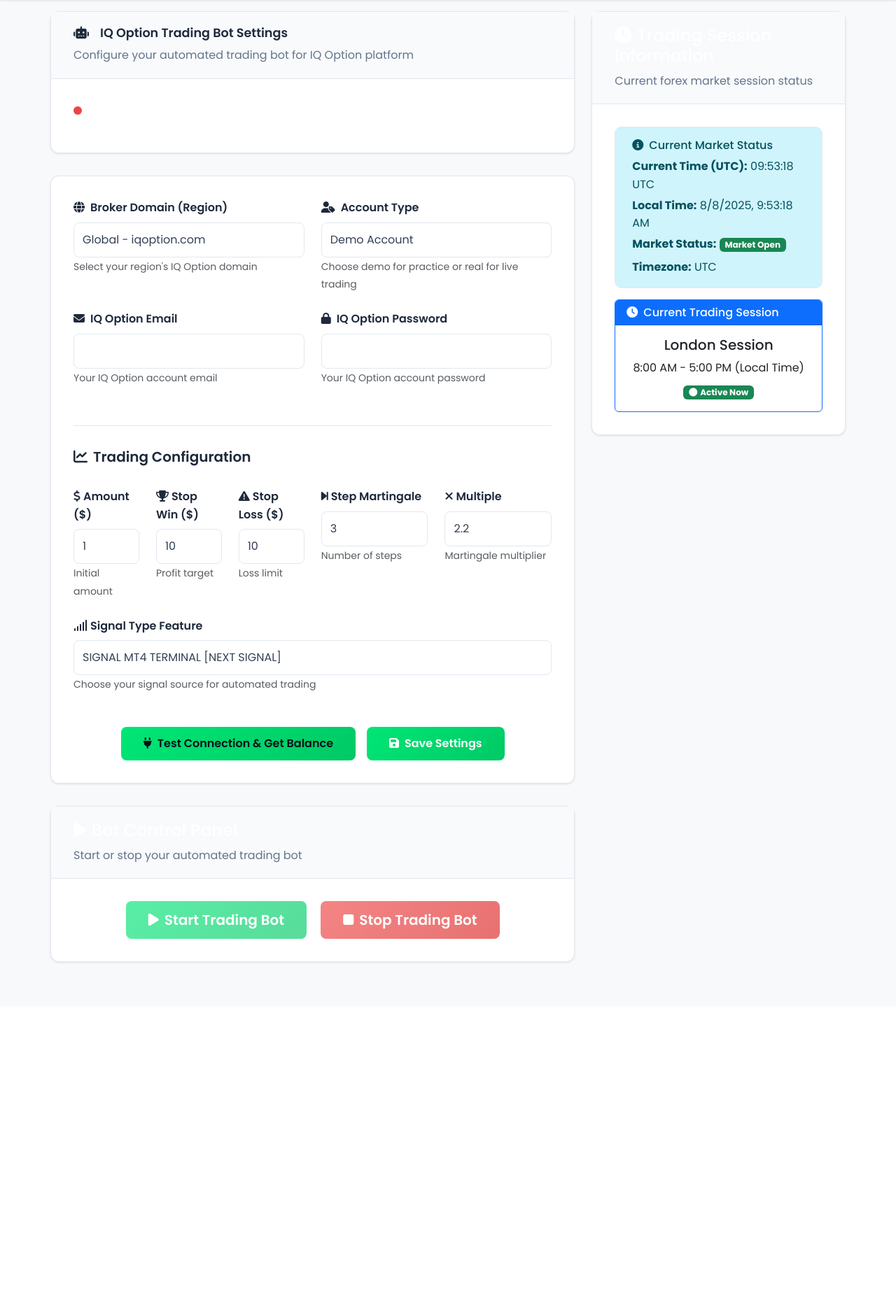
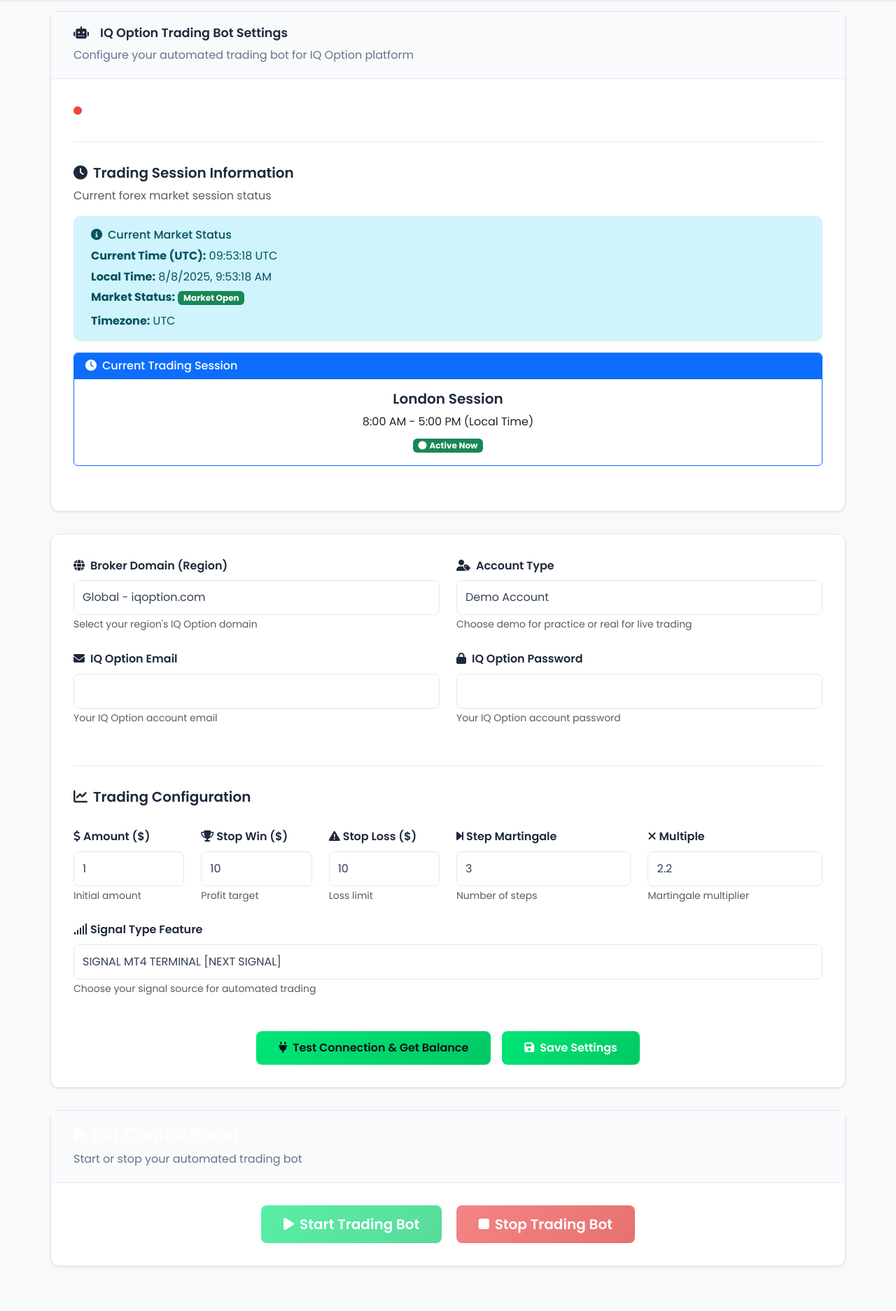
Before and after one commit to rahmangunawans/TradeForce, a Flask app: page /bot-settings in a window 1280 px wide. Shown: the part 70-1944 px from the top of the page at 70% size. Before the commit the page ends 1447 px from the top, so only its background shows below. Run offline with Flask 3, Linux system fonts and the light colour scheme; the visitor is signed in with stand-in values (Sample User, id 1); data that the repository does not hold is empty.

Commit message:
Make trading session information more visible and accessible
Moves trading session information to the main header and updates layout for better visibility.

Replit-Commit-Author: Agent
Replit-Commit-Session-Id: 41feda4d-084d-470b-870b-4d096fe35ca1
Replit-Commit-Checkpoint-Type: full_checkpoint
Replit-Commit-Screenshot-Url: https://storage.googleapis.com/screenshot-production-us-central1/cf7c97a0-e871-41d8-9586-21aaa8ffefe9/41feda4d-084d-470b-870b-4d096fe35ca1/gI78BRG

```diff
--- a/templates/bot_settings.html
+++ b/templates/bot_settings.html
@@ -271,8 +271,8 @@
     <div class="bot-settings-container">
 
         <div class="row">
-            <!-- Left Column: Bot Settings -->
-            <div class="col-md-8">
+            <!-- Main Column: Bot Settings (Full Width) -->
+            <div class="col-md-12">
                 <!-- Page Header -->
                 <div class="settings-card">
                     <div class="settings-header">
@@ -295,6 +295,37 @@
                             </div>
                             <div class="col-md-6 text-end">
                                 <span class="account-type-badge" id="accountTypeBadge">Demo</span>
+                            </div>
+                        </div>
+                    </div>
+
+                    <!-- Trading Session Information - Moved closer to header -->
+                    <div class="section-divider">
+                        <h5><i class="fas fa-clock me-2"></i>Trading Session Information</h5>
+                        <p class="text-muted">Current forex market session status</p>
+
+                        <!-- Current Market Status -->
+                        <div class="alert alert-info alert-custom mb-3">
+                            <h6><i class="fas fa-info-circle me-2"></i>Current Market Status</h6>
+                            <p class="mb-1"><strong>Current Time (UTC):</strong> <span id="currentTime">Loading...</span></p>
+                            <p class="mb-1"><strong>Local Time:</strong> <span id="localTime">Loading...</span></p>
+                            <p class="mb-0"><strong>Market Status:</strong> <span id="marketStatus" class="badge bg-success">Market Open</span></p>
+                            <p class="mb-0 mt-2"><strong>Timezone:</strong> <span id="userTimezone">Loading...</span></p>
+                        </div>
+
+                        <!-- Current Trading Session -->
+                        <div class="card border-primary">
+                            <div class="card-header bg-primary text-white">
+                                <h6 class="mb-0"><i class="fas fa-clock me-2"></i>Current Trading Session</h6>
+                            </div>
+                            <div class="card-body text-center">
+                                <div id="currentSession">
+                                    <h5 class="mb-2" id="activeSessionName">Loading...</h5>
+                                    <p class="mb-2" id="activeSessionTime">Checking current session...</p>
+                                    <div class="session-status" id="activeSessionStatus">
+                                        <span class="badge bg-secondary">Calculating...</span>
+                                    </div>
+                                </div>
                             </div>
                         </div>
                     </div>
@@ -490,43 +521,6 @@
                     <h6><i class="fas fa-info-circle me-2"></i>Bot Status</h6>
                     <div id="botStatusContent">
                         <!-- Bot status will be loaded here -->
-                    </div>
-                </div>
-            </div>
-        </div>
-            </div>
-
-            <!-- Right Column: Trading Session Information -->
-            <div class="col-md-4">
-                <div class="settings-card">
-                    <div class="settings-header">
-                        <h4><i class="fas fa-clock me-2"></i>Trading Session Information</h4>
-                        <p>Current forex market session status</p>
-                    </div>
-
-                    <!-- Current Market Status -->
-                    <div class="alert alert-info alert-custom mb-3">
-                        <h6><i class="fas fa-info-circle me-2"></i>Current Market Status</h6>
-                        <p class="mb-1"><strong>Current Time (UTC):</strong> <span id="currentTime">Loading...</span></p>
-                        <p class="mb-1"><strong>Local Time:</strong> <span id="localTime">Loading...</span></p>
-                        <p class="mb-0"><strong>Market Status:</strong> <span id="marketStatus" class="badge bg-success">Market Open</span></p>
-                        <p class="mb-0 mt-2"><strong>Timezone:</strong> <span id="userTimezone">Loading...</span></p>
-                    </div>
-
-                    <!-- Current Trading Session -->
-                    <div class="card border-primary">
-                        <div class="card-header bg-primary text-white">
-                            <h6 class="mb-0"><i class="fas fa-clock me-2"></i>Current Trading Session</h6>
-                        </div>
-                        <div class="card-body text-center">
-                            <div id="currentSession">
-                                <h5 class="mb-2" id="activeSessionName">Loading...</h5>
-                                <p class="mb-2" id="activeSessionTime">Checking current session...</p>
-                                <div class="session-status" id="activeSessionStatus">
-                                    <span class="badge bg-secondary">Calculating...</span>
-                                </div>
-                            </div>
-                        </div>
                     </div>
                 </div>
             </div>
```
Also changed, not shown: replit.md (+2 -0 lines), attached_assets/targeted_element_1754646692706.png (added).
